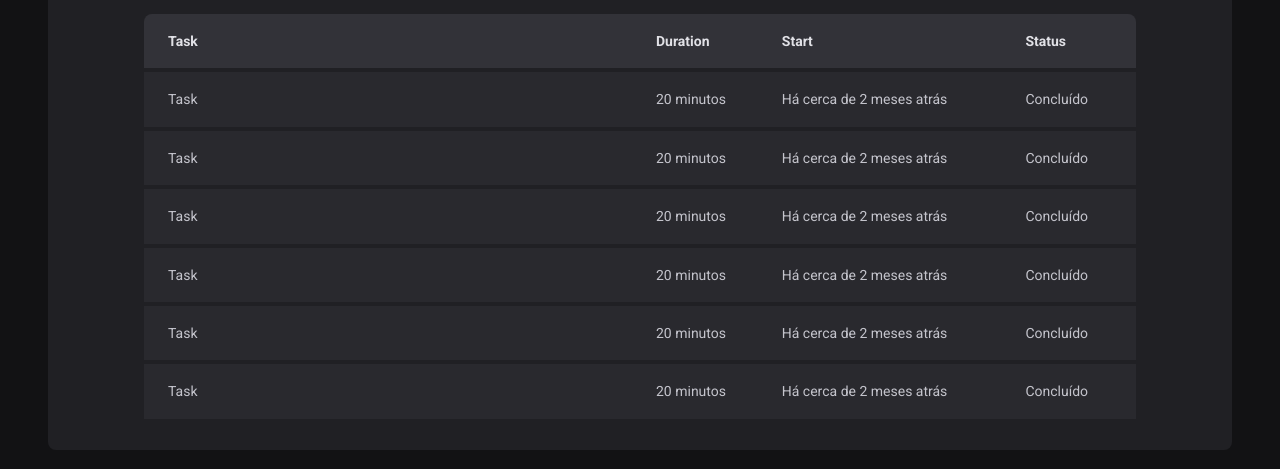
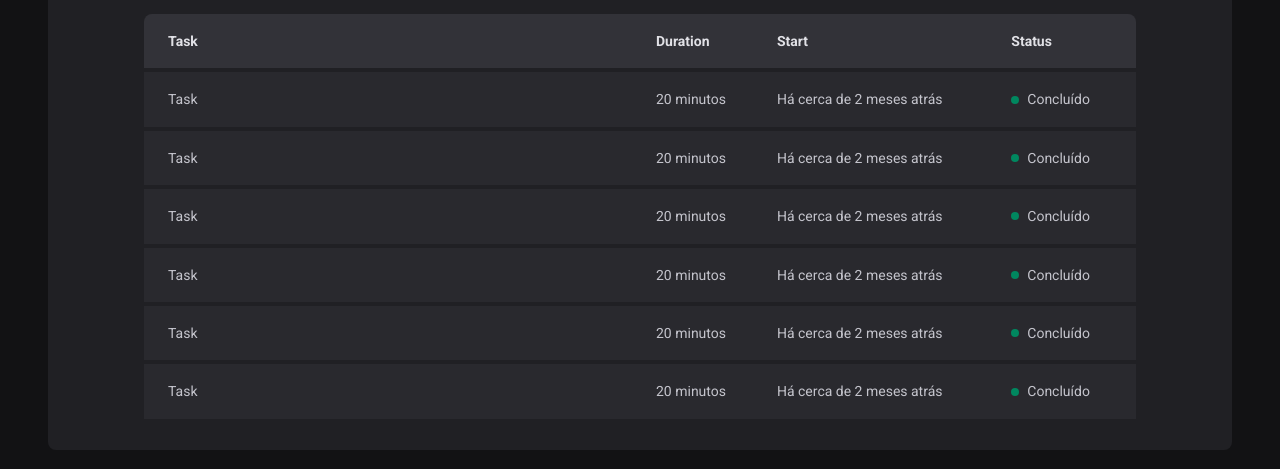
Before and after one commit to augustoaccorsi/timer, a React (Create React App) app: page /history in a window 1280 px wide. Shown: the part 270-739 px from the top of the page. Built offline with nearby package versions, Linux system fonts and the light colour scheme; the HTML template or start-up script is replaced by a standard one.

Commit message:
Add layout for status

```diff
--- a/src/pages/History/index.jsx
+++ b/src/pages/History/index.jsx
@@ -1,5 +1,5 @@
 import React from 'react';
-import { HistoryContainer, HistoryList } from './styles';
+import { HistoryContainer, HistoryList, Status } from './styles';
 
 const History = () => {
     return (
@@ -20,37 +20,49 @@ const History = () => {
                             <td>Task</td>
                             <td>20 minutos</td>
                             <td>Há cerca de 2 meses atrás</td>
-                            <td>Concluído</td>
+                            <td>
+                                <Status statusColor="green">Concluído</Status>
+                            </td>
                         </tr>
                         <tr>
                             <td>Task</td>
                             <td>20 minutos</td>
                             <td>Há cerca de 2 meses atrás</td>
-                            <td>Concluído</td>
+                            <td>
+                                <Status statusColor="green">Concluído</Status>
+                            </td>
                         </tr>
                         <tr>
                             <td>Task</td>
                             <td>20 minutos</td>
                             <td>Há cerca de 2 meses atrás</td>
-                            <td>Concluído</td>
+                            <td>
+                                <Status statusColor="green">Concluído</Status>
+                            </td>
                         </tr>
                         <tr>
                             <td>Task</td>
                             <td>20 minutos</td>
                             <td>Há cerca de 2 meses atrás</td>
-                            <td>Concluído</td>
+                            <td>
+                                <Status statusColor="green">Concluído</Status>
+                            </td>
                         </tr>
                         <tr>
                             <td>Task</td>
                             <td>20 minutos</td>
                             <td>Há cerca de 2 meses atrás</td>
-                            <td>Concluído</td>
+                            <td>
+                                <Status statusColor="green">Concluído</Status>
+                            </td>
                         </tr>
                         <tr>
                             <td>Task</td>
                             <td>20 minutos</td>
                             <td>Há cerca de 2 meses atrás</td>
-                            <td>Concluído</td>
+                            <td>
+                                <Status statusColor="green">Concluído</Status>
+                            </td>
                         </tr>
                     </tbody>
                 </table>
--- a/src/pages/History/styles.js
+++ b/src/pages/History/styles.js
@@ -60,3 +60,23 @@ export const HistoryList = styled.div`
         }
     }
 `;
+
+const STATUS_COLOR = {
+    yellow: 'yellow-500',
+    green: 'green-500',
+    red: 'red-500',
+}
+
+export const Status = styled.span`
+    display: flex;
+    align-items: center;
+    gap: 0.5rem;
+
+    &::before {
+        content: '';
+        width: 0.5rem;
+        height: 0.5rem;
+        border-radius: 50%;
+        background: ${props => props.theme[STATUS_COLOR[props.statusColor]]};
+    }
+`;
```
